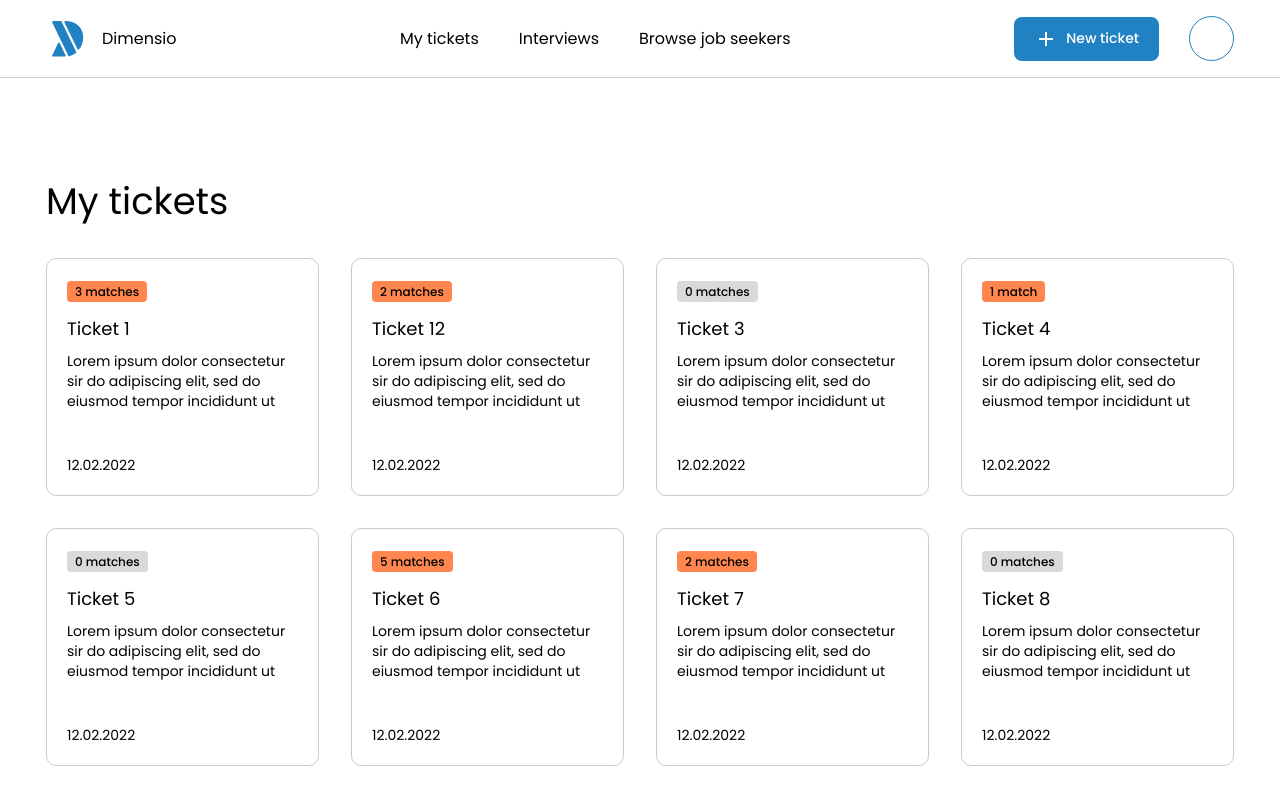
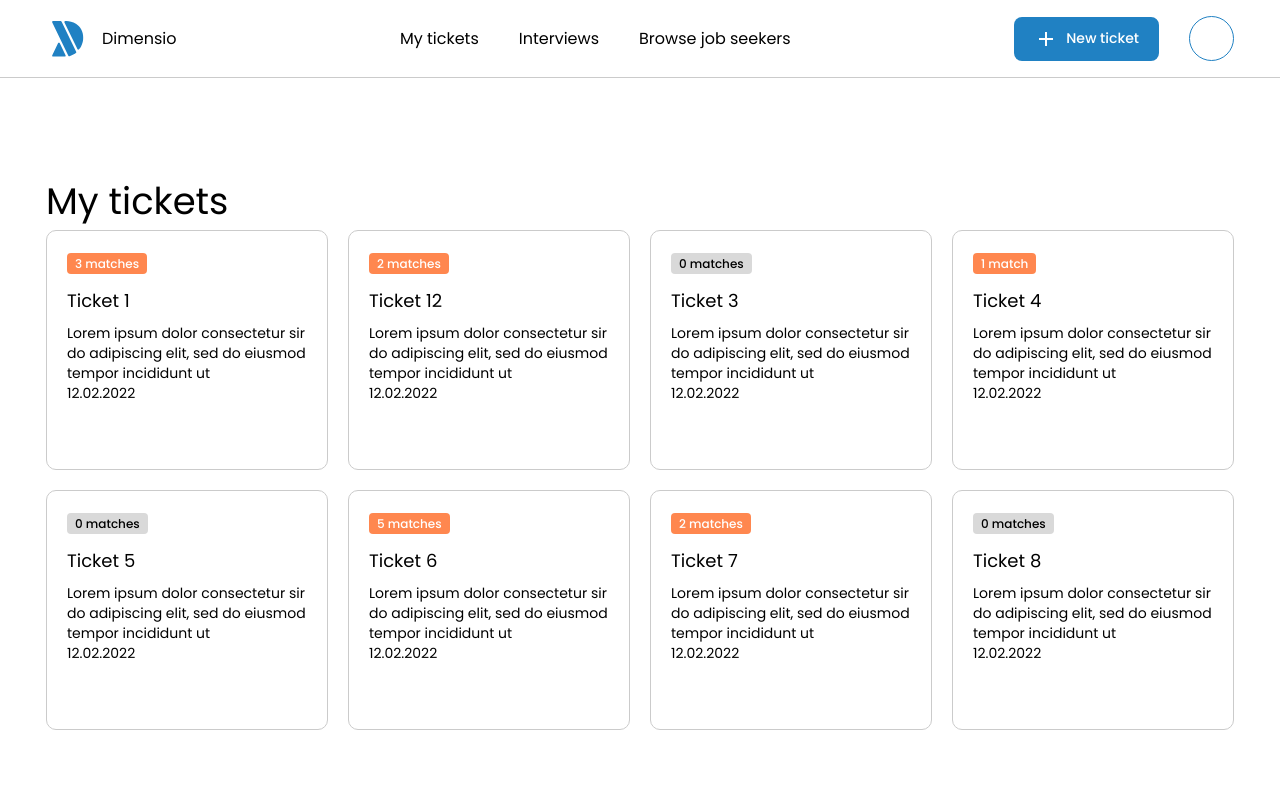
Before and after one commit to blendarkabashi/dimensio, a Next.js app: page /my-tickets in a window 1280 px wide. Built offline with nearby package versions, Linux system fonts and the light colour scheme.

Commit message:
change to grid / add chip component

```diff
--- /dev/null
+++ b/components/chip/index.js
@@ -0,0 +1,13 @@
+const Chip = ({ color, children }) => {
+  return (
+    <span
+      className={`rounded px-2 py-0.5 text-xs font-medium text-center ${color} ${
+        color == 'bg-[#D9D9D9]' ? 'text-black' : 'text-white'
+      }`}
+    >
+      {children}
+    </span>
+  );
+};
+
+export default Chip;
--- a/components/ticket/index.js
+++ b/components/ticket/index.js
@@ -1,16 +1,11 @@
+import Chip from 'components/chip';
 export default function Ticket({ ticket }) {
-  const matchesBgColor = ticket.matches > 0 ? 'bg-[#FF874F]' : 'bg-[#D9D9D9]';
   return (
-    <div className="w-[22.98%] h-[238px] border border-[#CBCBCB] rounded-[10px] p-5 flex flex-col justify-between mb-8 mr-8">
+    <div className="h-[240px] border border-[#CBCBCB] rounded-[10px] p-5">
       <div>
-        <span
-          className={
-            'rounded px-2 py-0.5 text-xs font-medium text-black text-center ' +
-            matchesBgColor
-          }
-        >
-          {ticket.matches} {ticket.matches === 1 ? 'match' : 'matches'}
-        </span>
+        <Chip color={ticket.matches ? 'bg-[#FF874F]' : 'bg-[#D9D9D9]'}>
+          {ticket.matches} {ticket.matches == 1 ? 'match' : 'matches'}
+        </Chip>
         <h1 className="text-lg mt-3">{ticket.title}</h1>
         <p className="text-sm mt-2">{ticket.content}</p>
       </div>
--- a/pages/my-tickets/index.js
+++ b/pages/my-tickets/index.js
@@ -9,7 +9,7 @@ export default function index() {
   return (
     <div className="container pt-24">
       <h1 className="text-[37px]">My tickets</h1>
-      <div className="flex flex-row mt-7 flex-wrap [&>*:nth-child(4n)]:mr-0">
+      <div className="grid grid-cols-4 gap-5">
         {testTickets.map((ticket) => (
           <Ticket ticket={ticket} />
         ))}
```
